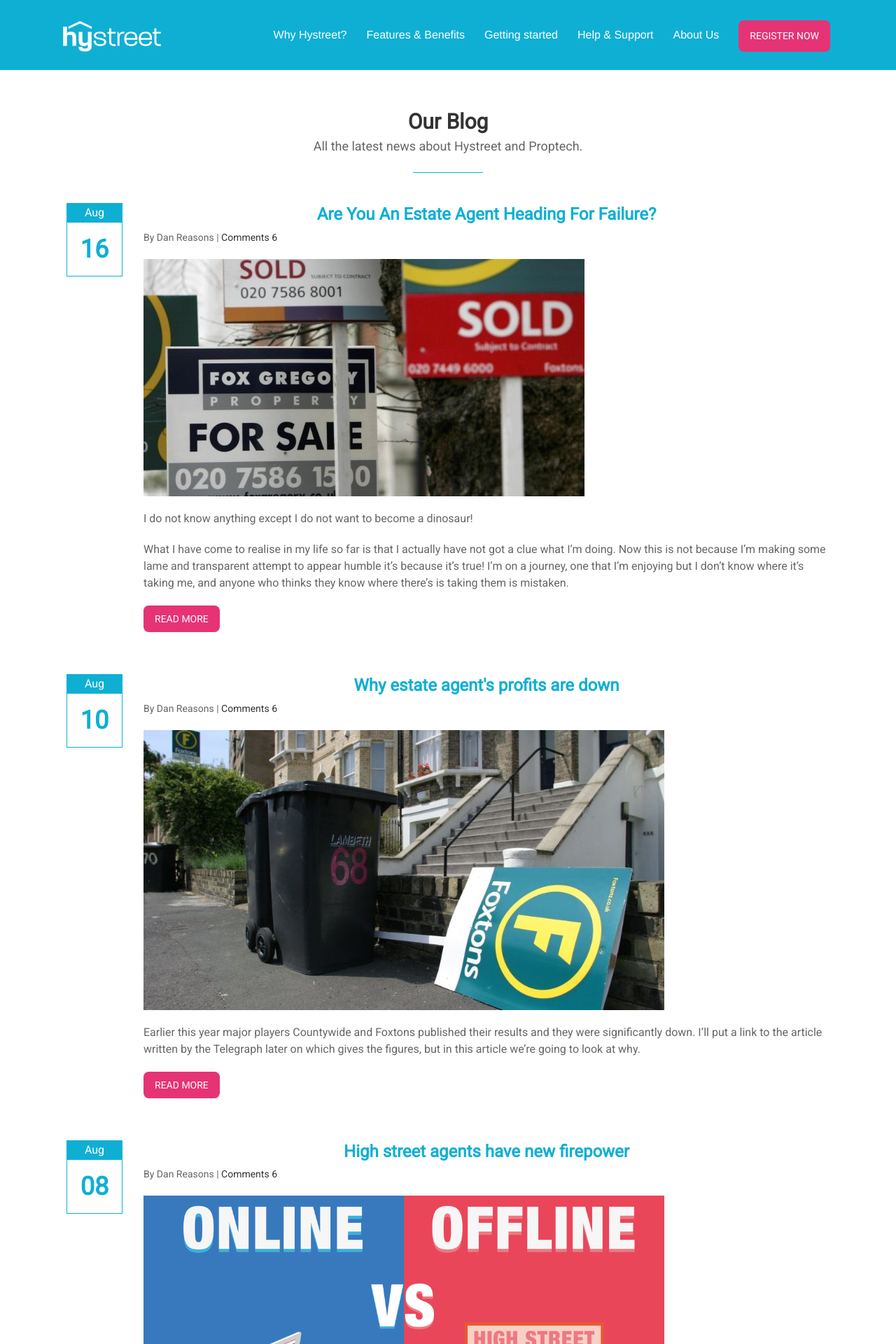
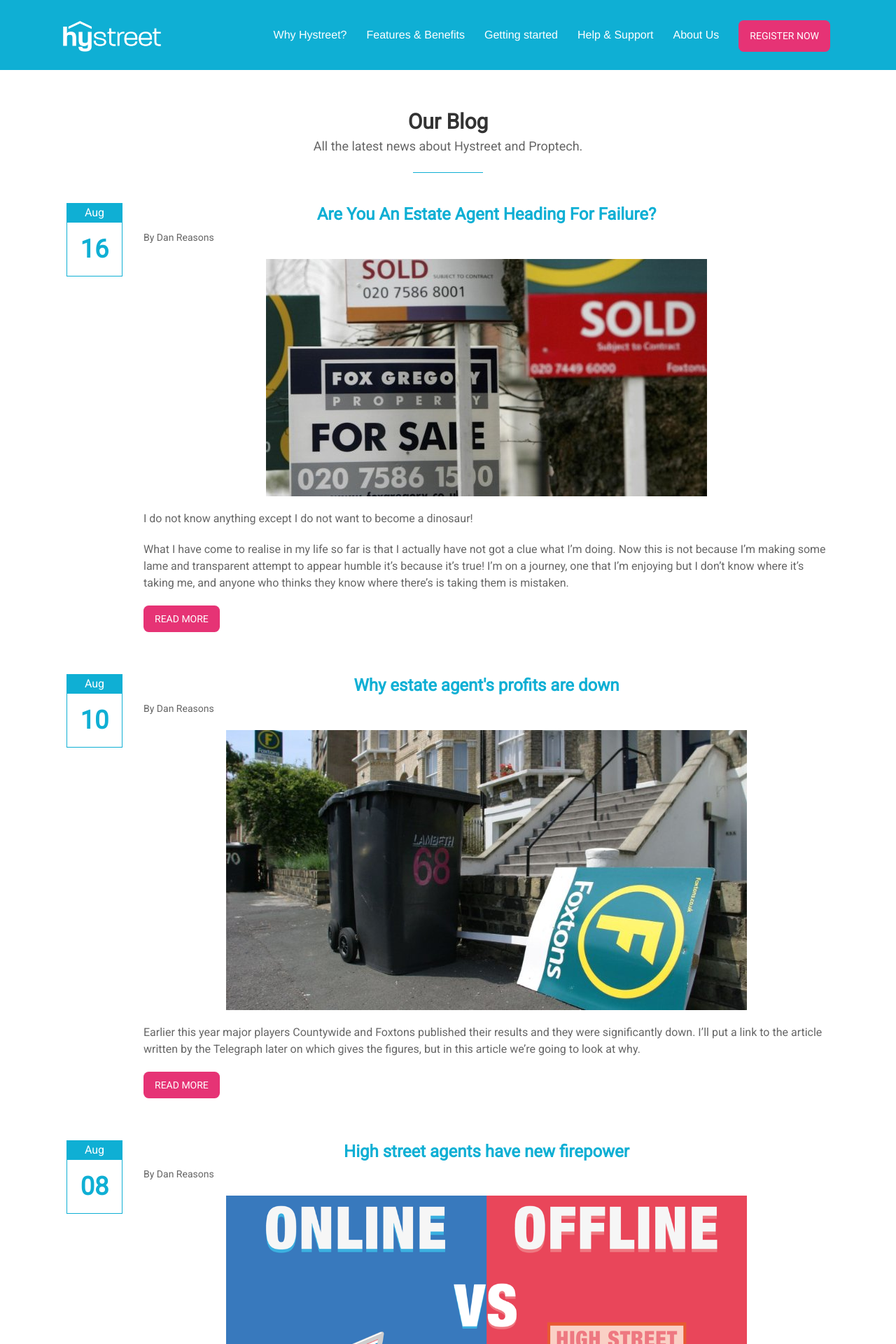
Before and after one commit to hystreet/hystreet.github.io, a Jekyll site: the page built from blog/index.html, in a window 1280 px wide. Shown: the top 1920 px of the page at 70% size. Built offline with Jekyll 4.4.1, drawn with Linux system fonts in a browser that asks for light colours; a script that is not in the unit is left out; the list of posts is cut into pages by our own code.

Commit message:
updating blog style

```diff
--- a/blog/index.html
+++ b/blog/index.html
@@ -26,8 +26,6 @@
       <p>
         By
         <span class='author'>{{post.author}}</span>
-        |
-        <a href='single.html#comments'>Comments 6</a>
       </p>
     </div>
     <div class='content'>
--- a/css/style.css
+++ b/css/style.css
@@ -834,6 +834,12 @@
 .post {
   margin: 0 0 60px;
 }
+
+.post img {
+    margin:0 auto !important;
+    display: block !important;
+}
+
 .post .info,
 .post .content {
   margin-left: 110px;
```
